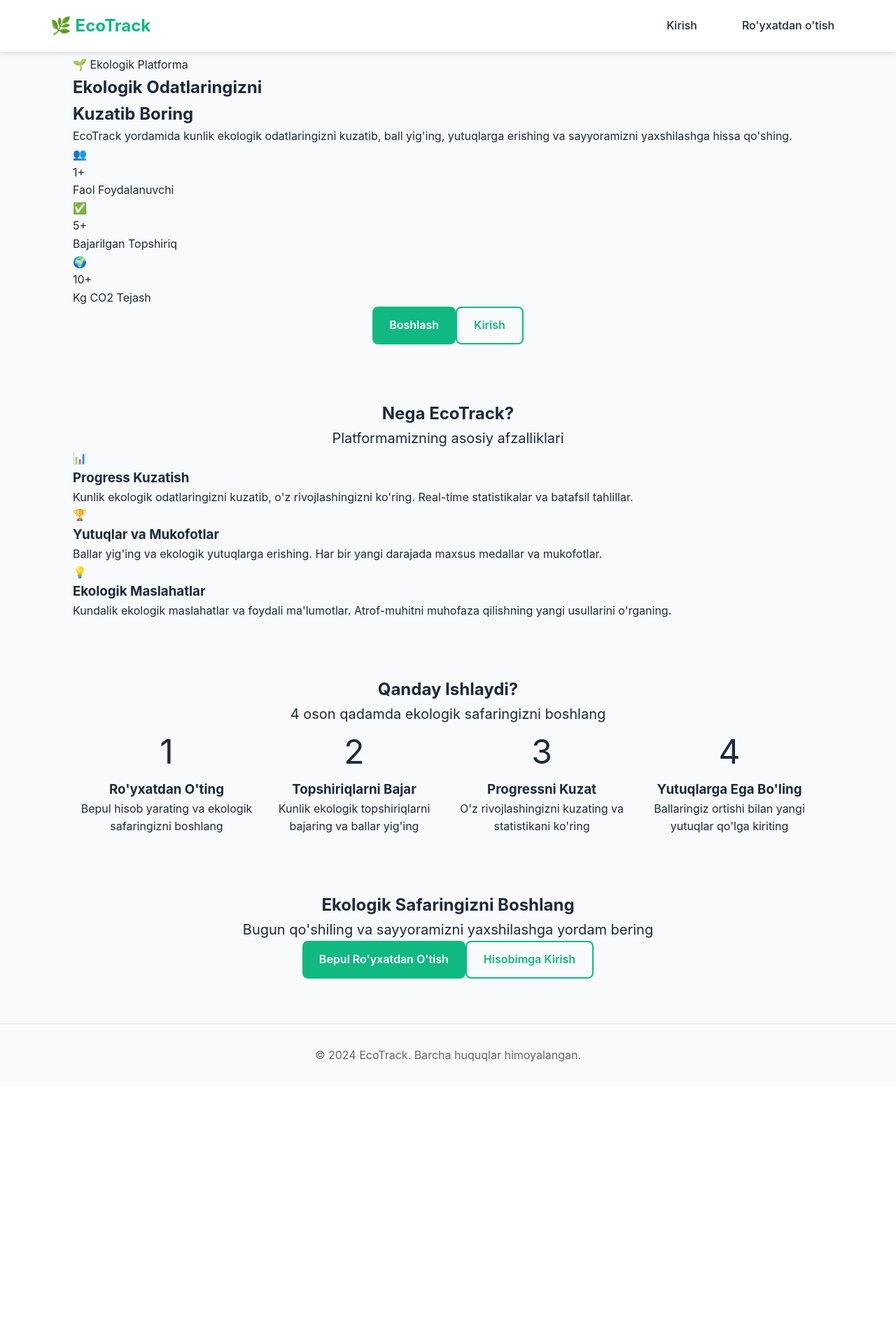
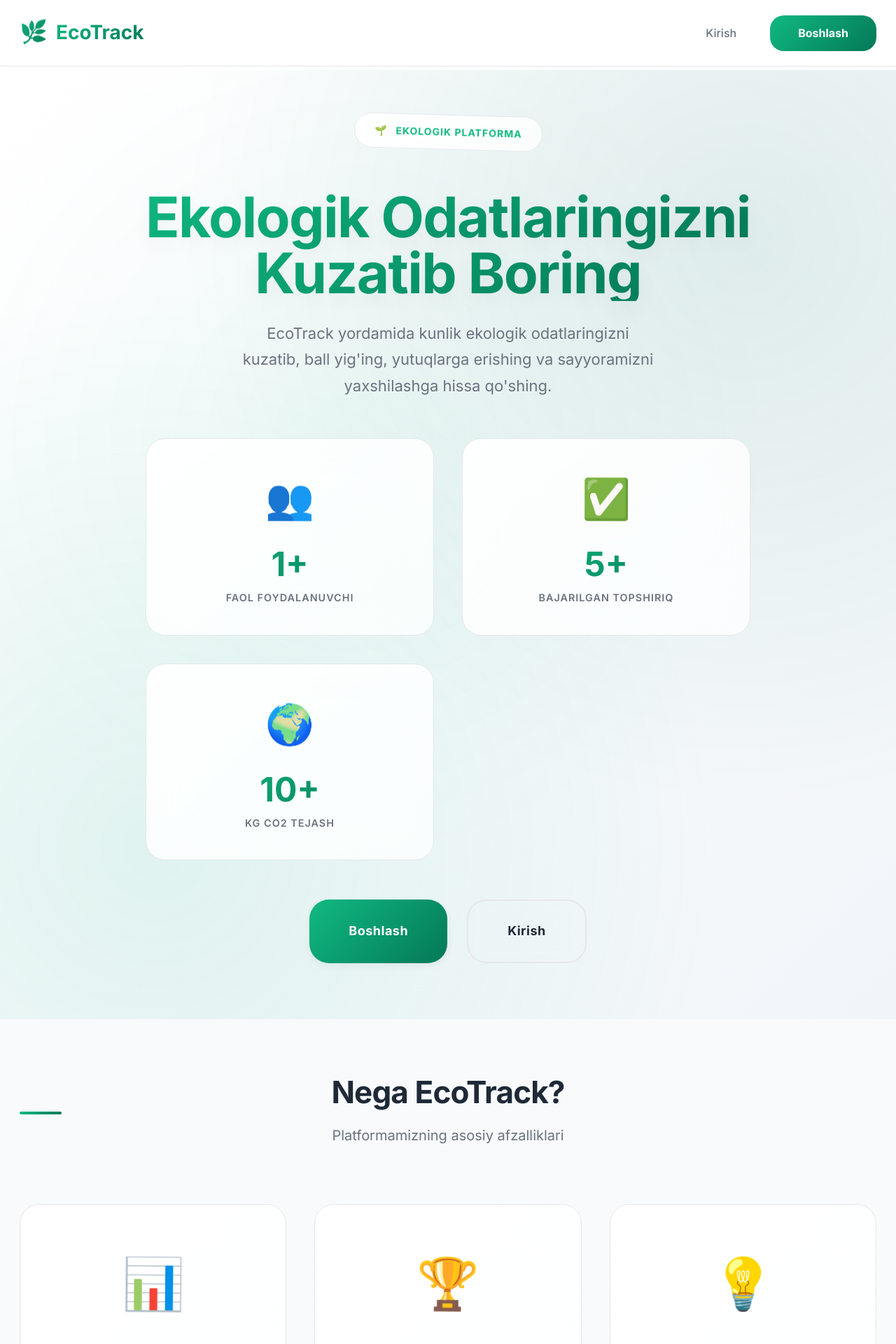
Before and after one commit to Humoyun-py/EcoTrack, a Flask app: page / in a window 1280 px wide. Shown: the top 1920 px of the page at 70% size. Before the commit the page ends 1517 px from the top, so only its background shows below. Run offline with Flask 3, Linux system fonts and the light colour scheme.

Commit message:
first commit

```diff
--- a/templates/base.html
+++ b/templates/base.html
@@ -4,197 +4,112 @@
     <meta charset="UTF-8">
     <meta name="viewport" content="width=device-width, initial-scale=1.0">
     <title>{% block title %}EcoTrack - Ekologik Platforma{% endblock %}</title>
-    <style>
-        :root {
-            --primary-color: #10b981;
-            --primary-dark: #059669;
-            --background-color: #f8fafc;
-            --text-color: #1e293b;
-            --card-color: #ffffff;
-            --shadow: 0 4px 6px -1px rgba(0, 0, 0, 0.1);
-        }
-
-        * {
-            margin: 0;
-            padding: 0;
-            box-sizing: border-box;
-        }
-
-        body {
-            font-family: -apple-system, BlinkMacSystemFont, sans-serif;
-            background-color: var(--background-color);
-            color: var(--text-color);
-            line-height: 1.6;
-        }
-
-        .navbar {
-            background: var(--card-color);
-            box-shadow: var(--shadow);
-            padding: 1rem 0;
-            position: fixed;
-            top: 0;
-            left: 0;
-            right: 0;
-            z-index: 1000;
-        }
-
-        .nav-container {
-            max-width: 1200px;
-            margin: 0 auto;
-            padding: 0 2rem;
-            display: flex;
-            justify-content: space-between;
-            align-items: center;
-        }
-
-        .nav-logo a {
-            font-size: 1.5rem;
-            font-weight: bold;
-            color: var(--primary-color);
-            text-decoration: none;
-        }
-
-        .nav-menu {
-            display: flex;
-            gap: 2rem;
-        }
-
-        .nav-menu a {
-            text-decoration: none;
-            color: var(--text-color);
-            font-weight: 500;
-            padding: 0.5rem 1rem;
-            border-radius: 8px;
-            transition: background-color 0.3s;
-        }
-
-        .nav-menu a:hover {
-            background: rgba(16, 185, 129, 0.1);
-        }
-
-        .container {
-            max-width: 1200px;
-            margin: 80px auto 2rem;
-            padding: 0 2rem;
-        }
-
-        .alert {
-            padding: 1rem;
-            margin-bottom: 1rem;
-            border-radius: 8px;
-            font-weight: 500;
-        }
-
-        .alert-success {
-            background: #d4edda;
-            color: #155724;
-            border: 1px solid #c3e6cb;
-        }
-
-        .alert-error {
-            background: #f8d7da;
-            color: #721c24;
-            border: 1px solid #f5c6cb;
-        }
-
-        .alert-info {
-            background: #d1ecf1;
-            color: #0c5460;
-            border: 1px solid #bee5eb;
-        }
-
-        .btn {
-            display: inline-flex;
-            align-items: center;
-            gap: 0.5rem;
-            padding: 0.75rem 1.5rem;
-            border-radius: 8px;
-            font-weight: 600;
-            text-decoration: none;
-            transition: all 0.3s ease;
-            border: none;
-            cursor: pointer;
-        }
-
-        .btn-primary {
-            background: var(--primary-color);
-            color: white;
-        }
-
-        .btn-primary:hover {
-            background: var(--primary-dark);
-        }
-
-        .btn-outline {
-            background: transparent;
-            border: 2px solid var(--primary-color);
-            color: var(--primary-color);
-        }
-
-        .btn-outline:hover {
-            background: var(--primary-color);
-            color: white;
-        }
-
-        .footer {
-            text-align: center;
-            padding: 2rem;
-            margin-top: 4rem;
-            color: #666;
-            border-top: 1px solid #e5e7eb;
-        }
-
-        @media (max-width: 768px) {
-            .nav-container {
-                flex-direction: column;
-                gap: 1rem;
-            }
-
-            .nav-menu {
-                gap: 1rem;
-            }
-
-            .container {
-                padding: 0 1rem;
-                margin-top: 100px;
-            }
-        }
-    </style>
+    <link rel="stylesheet" href="{{ url_for('static', filename='css/style.css') }}">
+    <link href="https://fonts.googleapis.com/css2?family=Inter:wght@300;400;500;600;700&display=swap" rel="stylesheet">
 </head>
 <body>
+    <!-- Modern Navigation -->
     <nav class="navbar">
         <div class="nav-container">
-            <div class="nav-logo">
-                <a href="{{ url_for('index') }}">🌿 EcoTrack</a>
+            <div class="nav-brand">
+                <a href="{{ url_for('index') }}" class="brand-link">
+                    <span class="brand-icon">🌿</span>
+                    <span class="brand-text">EcoTrack</span>
+                </a>
             </div>
+
             <div class="nav-menu">
                 {% if current_user.is_authenticated %}
-                    <a href="{{ url_for('dashboard') }}">Dashboard</a>
-                    <a href="{{ url_for('profile') }}">Profil</a>
-                    <a href="{{ url_for('logout') }}">Chiqish</a>
+                    <a href="{{ url_for('dashboard') }}" class="nav-link {% if request.endpoint == 'dashboard' %}active{% endif %}">
+                        <span>📊</span>
+                        Dashboard
+                    </a>
+                    <a href="{{ url_for('profile') }}" class="nav-link {% if request.endpoint == 'profile' %}active{% endif %}">
+                        <span>👤</span>
+                        Profil
+                    </a>
+                    <a href="{{ url_for('stats') }}" class="nav-link {% if request.endpoint == 'stats' %}active{% endif %}">
+                        <span>📈</span>
+                        Statistika
+                    </a>
+                    <a href="{{ url_for('logout') }}" class="nav-link">
+                        <span>🚪</span>
+                        Chiqish
+                    </a>
                 {% else %}
-                    <a href="{{ url_for('login') }}">Kirish</a>
-                    <a href="{{ url_for('register') }}">Ro'yxatdan o'tish</a>
+                    <a href="{{ url_for('login') }}" class="nav-link {% if request.endpoint == 'login' %}active{% endif %}">
+                        Kirish
+                    </a>
+                    <a href="{{ url_for('register') }}" class="nav-link nav-cta">
+                        Boshlash
+                    </a>
                 {% endif %}
             </div>
         </div>
     </nav>
 
-    <div class="container">
+    <div class="main-content">
+        <!-- Flash Messages -->
         {% with messages = get_flashed_messages(with_categories=true) %}
             {% if messages %}
-                {% for category, message in messages %}
-                    <div class="alert alert-{{ category }}">{{ message }}</div>
-                {% endfor %}
+                <div class="container">
+                    {% for category, message in messages %}
+                        <div class="alert alert-{{ category }}">
+                            {{ message }}
+                        </div>
+                    {% endfor %}
+                </div>
             {% endif %}
         {% endwith %}
 
+        <!-- Main Content -->
         {% block content %}{% endblock %}
     </div>
 
+    <!-- Modern Footer -->
     <footer class="footer">
-        <p>&copy; 2024 EcoTrack. Barcha huquqlar himoyalangan.</p>
+        <div class="container">
+            <div class="footer-content">
+                <div class="footer-brand">
+                    <div class="brand-link" style="font-size: 1.25rem; margin-bottom: var(--space-sm);">
+                        <span class="brand-icon">🌿</span>
+                        <span class="brand-text">EcoTrack</span>
+                    </div>
+                    <p>Ekologik odatlaringizni kuzatish va rivojlantirish platformasi. Sayyoramizni birgalikda yaxshilaymiz.</p>
+                </div>
+
+                <div class="footer-links">
+                    <div class="footer-column">
+                        <h4>Platforma</h4>
+                        <a href="{{ url_for('index') }}">Bosh Sahifa</a>
+                        <a href="{{ url_for('dashboard') }}">Dashboard</a>
+                        <a href="{{ url_for('stats') }}">Statistika</a>
+                    </div>
+
+                    <div class="footer-column">
+                        <h4>Yordam</h4>
+                        <a href="#">Foydalanish Qo'llanmasi</a>
+                        <a href="#">Ko'p Beriladigan Savollar</a>
+                        <a href="#">Aloqa</a>
+                    </div>
+
+                    <div class="footer-column">
+                        <h4>Jamiyat</h4>
+                        <a href="#">Yutuqlar Reytingi</a>
+                        <a href="#">Ekologik Maslahatlar</a>
+                        <a href="#">Loyiha Haqida</a>
+                    </div>
+                </div>
+            </div>
+
+            <div class="footer-bottom">
+                <p>&copy; 2024 EcoTrack. Barcha huquqlar himoyalangan.</p>
+                <p>🌍 Sayyoramizni birgalikda yaxshilaymiz</p>
+            </div>
+        </div>
     </footer>
+
+    <script src="{{ url_for('static', filename='js/main.js') }}"></script>
 
     {% block scripts %}{% endblock %}
 </body>
```
Also changed, not shown: README.md.
